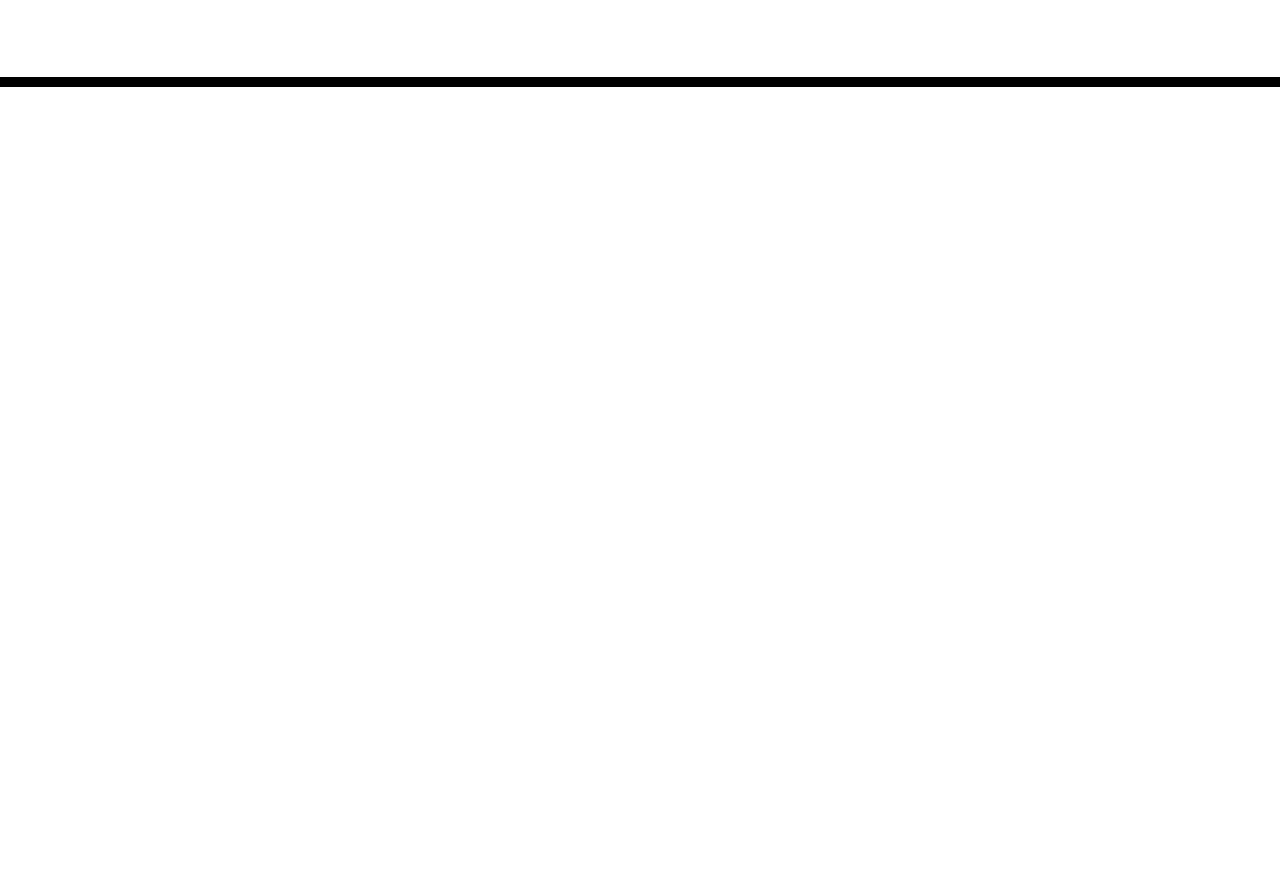
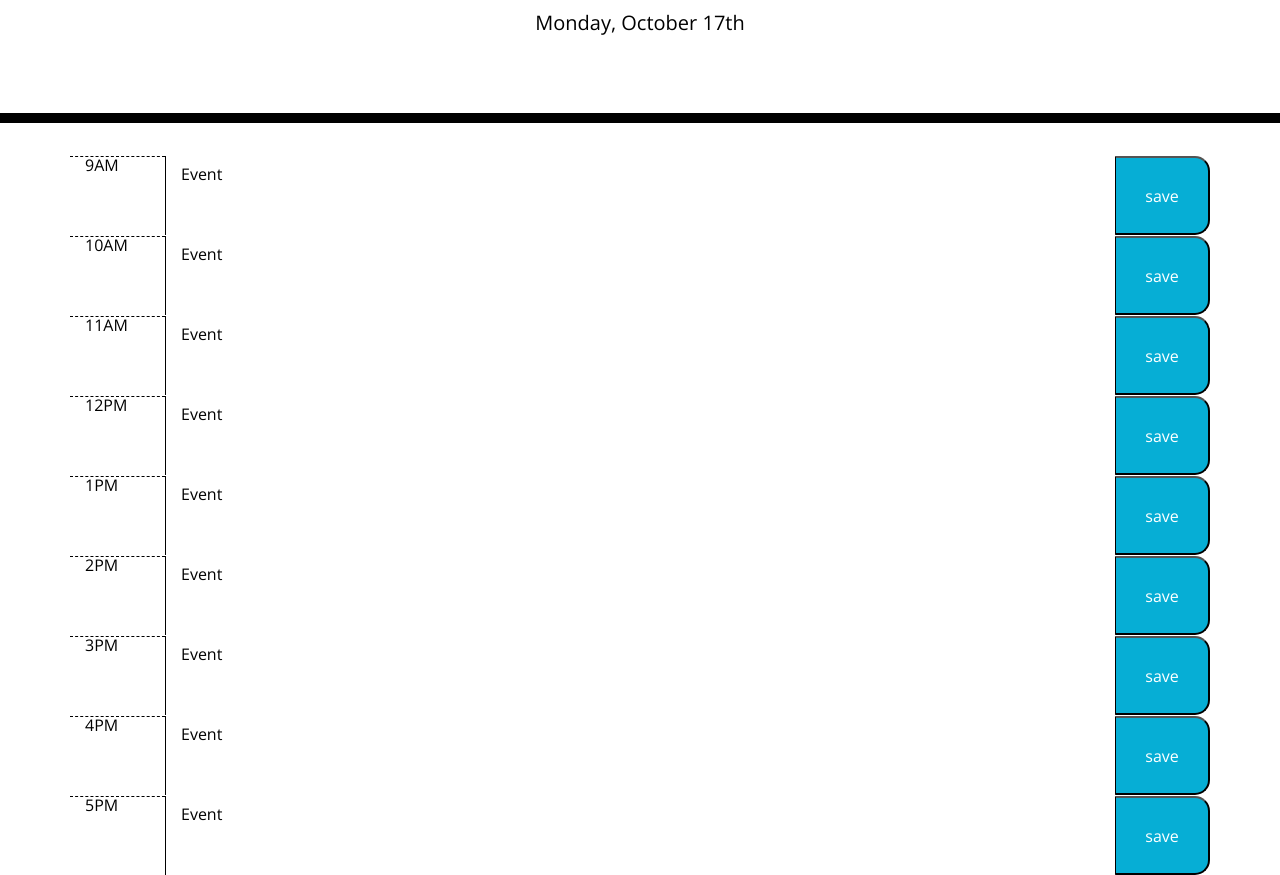
Before and after one commit to SeanBL/scheduler, a plain HTML site: page index.html in a window 1280 px wide. Shown: the part 181-1056 px from the top of the page. Before the commit the page ends 800 px from the top, so only its background shows below. Drawn offline with nearby package versions, Linux system fonts and the light colour scheme; files that its build step writes are made by us from their sources.

Commit message:
saving latest changes

```diff
--- /dev/null
+++ b/assets/script.js
@@ -0,0 +1,13 @@
+var currentDay = $('#currentDay');
+var time = $('#time-block');
+currentDay.addClass('lead');
+
+function displayDate() {
+    var dateNow = moment().format('dddd, MMMM Do');
+    currentDay.text(dateNow);
+}
+
+function timeOfDay() {
+
+}
+setInterval(displayDate, 1000);
--- a/assets/style.css
+++ b/assets/style.css
@@ -69,3 +69,17 @@ textarea {
   font-size: 20px;
   transition: all 0.3s ease-in-out;
 }
+
+#hour {
+  background-color: #ffffff;
+  color: #000000;
+  border-top: 1px dashed #000000;
+}
+
+#saveBtn {
+  border-left: 1px solid black;
+  border-top-right-radius: 15px;
+  border-bottom-right-radius: 15px;
+  background-color: #06aed5;
+  color: white;
+}
--- a/index.html
+++ b/index.html
@@ -18,7 +18,7 @@
       href="https://fonts.googleapis.com/css?family=Open+Sans&display=swap"
       rel="stylesheet"
     />
-    <link rel="stylesheet" href="style.css" />
+    <link rel="stylesheet" href="assets/style.css" />
     <title>Work Day Scheduler</title>
   </head>
 
@@ -30,9 +30,64 @@
     </header>
     <div class="container">
       <!-- Timeblocks go here -->
+      <div class="row">
+        <div class="col-sm-1" id="hour">9AM</div>
+        <textarea class="col-sm-10">Event</textarea>
+        <button class="col-sm-1" id="saveBtn">save</button>
+      </div>
+
+      <div class="row">
+        <div class="col-sm-1" id="hour">10AM</div>
+        <textarea class="col-sm-10">Event</textarea>
+        <button class="col-sm-1" id="saveBtn">save</button>
+      </div>
+
+      <div class="row">
+        <div class="col-sm-1" id="hour">11AM</div>
+        <textarea class="col-sm-10">Event</textarea>
+        <button class="col-sm-1" id="saveBtn">save</button>
+      </div>
+
+      <div class="row">
+        <div class="col-sm-1" id="hour">12PM</div>
+        <textarea class="col-sm-10">Event</textarea>
+        <button class="col-sm-1" id="saveBtn">save</button>
+      </div>
+
+      <div class="row">
+        <div class="col-sm-1" id="hour">1PM</div>
+        <textarea class="col-sm-10">Event</textarea>
+        <button class="col-sm-1" id="saveBtn">save</button>
+      </div>
+
+      <div class="row">
+        <div class="col-sm-1" id="hour">2PM</div>
+        <textarea class="col-sm-10">Event</textarea>
+        <button class="col-sm-1" id="saveBtn">save</button>
+      </div>
+
+      <div class="row">
+        <div class="col-sm-1" id="hour">3PM</div>
+        <textarea class="col-sm-10">Event</textarea>
+        <button class="col-sm-1" id="saveBtn">save</button>
+      </div>
+
+      <div class="row">
+        <div class="col-sm-1" id="hour">4PM</div>
+        <textarea class="col-sm-10">Event</textarea>
+        <button class="col-sm-1" id="saveBtn">save</button>
+      </div>
+
+      <div class="row">
+        <div class="col-sm-1" id="hour">5PM</div>
+        <textarea class="col-sm-10">Event</textarea>
+        <button class="col-sm-1" id="saveBtn">save</button>
+      </div>
+
     </div>
 
     <script src="https://cdnjs.cloudflare.com/ajax/libs/jquery/3.2.1/jquery.min.js"></script>
     <script src="https://cdnjs.cloudflare.com/ajax/libs/moment.js/2.24.0/moment.min.js"></script>
+    <script src="assets/script.js"></script>
   </body>
 </html>
```
